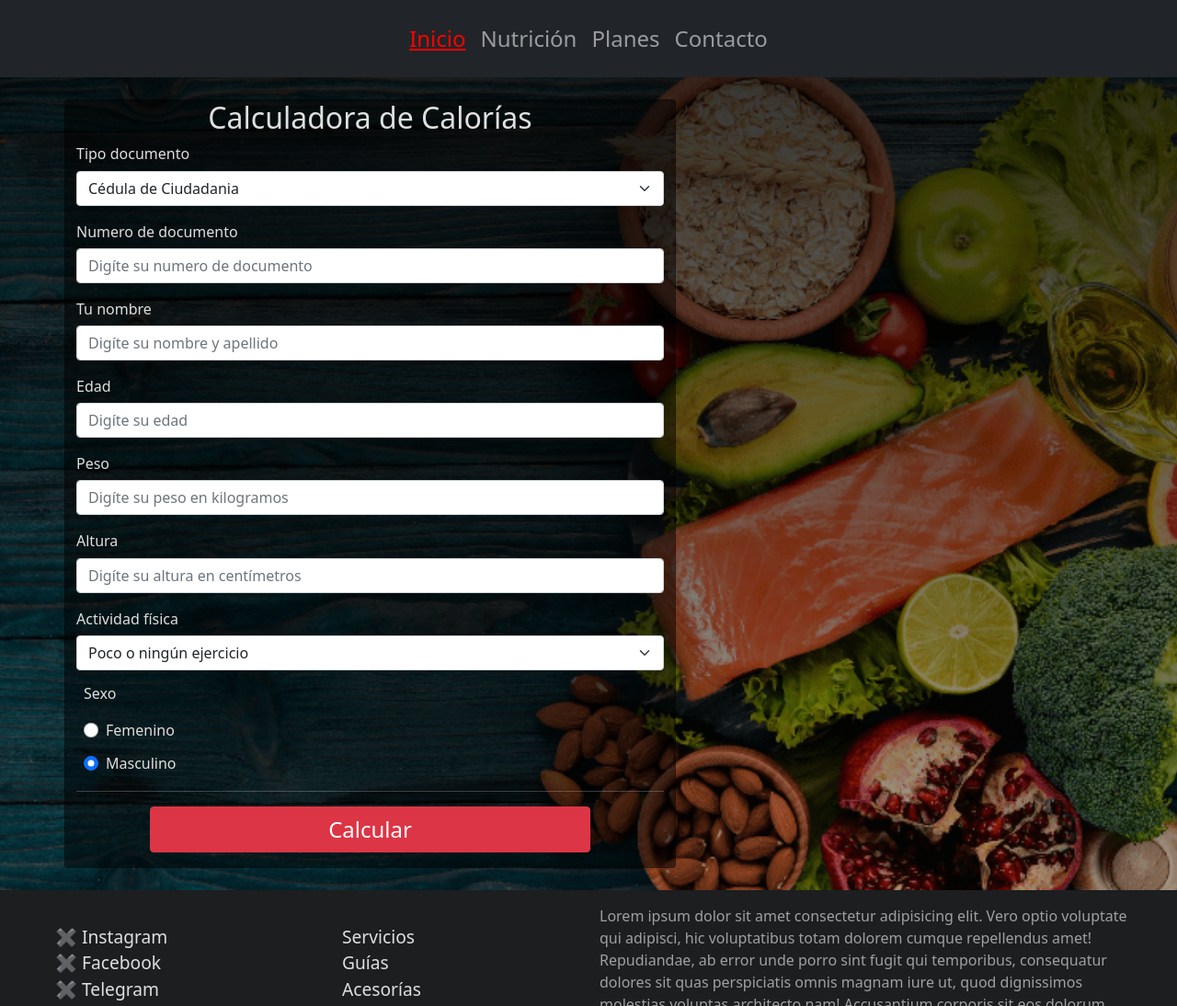
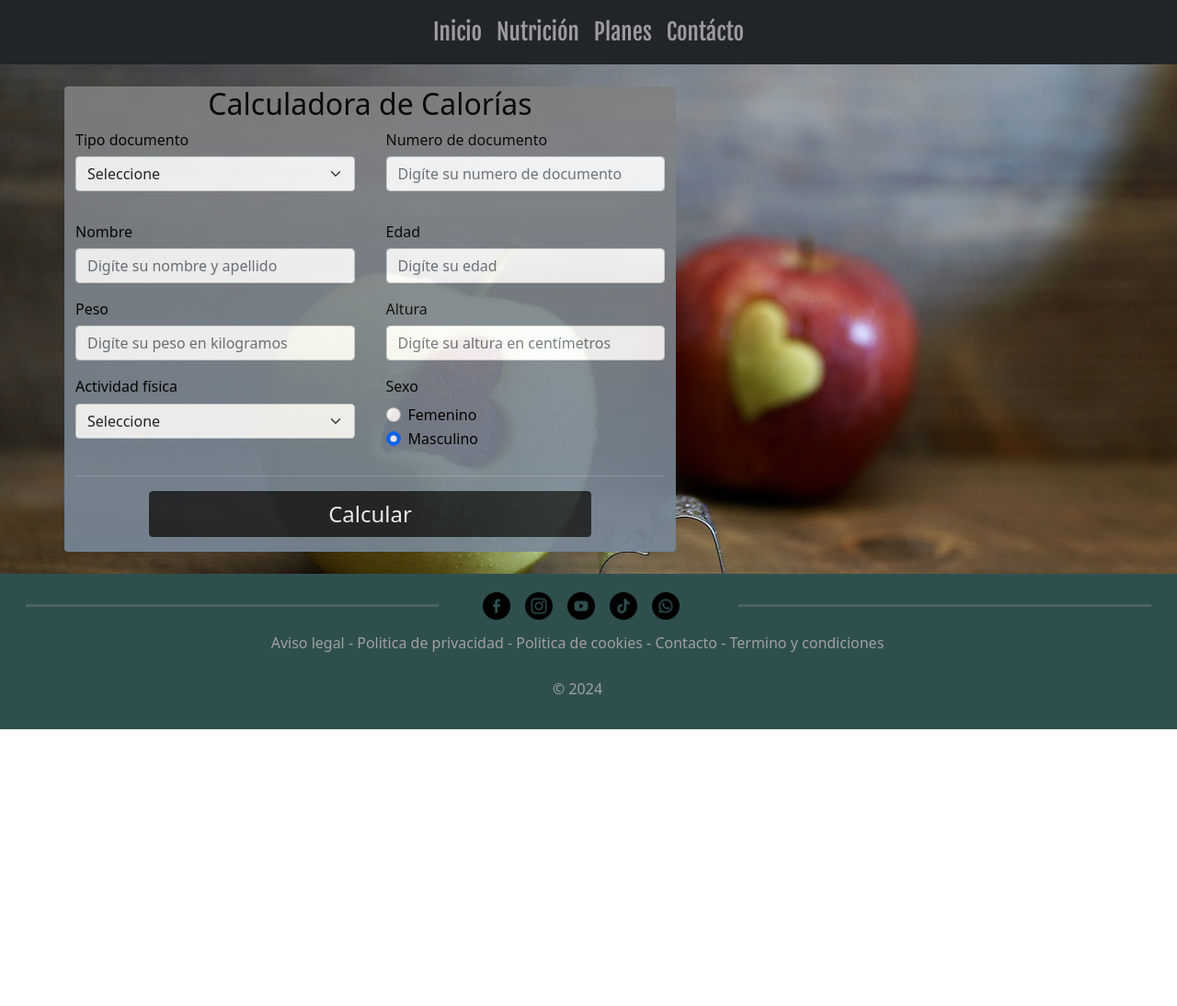
Before and after one commit to AngelPerazaGutierrez/contadorCalorias, a plain HTML site: page index.html in a window 1280 px wide. Shown: the top 1094 px of the page at 92% size. After the commit the page ends 800 px from the top, so only its background shows below. Drawn offline with nearby package versions, Linux system fonts and the light colour scheme.

Commit message:
cambios al front

```diff
--- a/index.html
+++ b/index.html
@@ -3,6 +3,7 @@
   <head>
     <meta charset="utf-8">
     <meta name="viewport" content="width=device-width, initial-scale=1">
+    <link href="https://fonts.googleapis.com/css2?family=Fjalla+One&family=Roboto+Slab:wght@600&display=swap" rel="stylesheet">
 
     <!-- Bootstrap CSS -->
     <link href="https://cdn.jsdelivr.net/npm/bootstrap@5.0.2/dist/css/bootstrap.min.css" rel="stylesheet" integrity="sha384-EVSTQN3/azprG1Anm3QDgpJLIm9Nao0Yz1ztcQTwFspd3yD65VohhpuuCOmLASjC" crossorigin="anonymous">
@@ -16,15 +17,15 @@
     <title>Calculadora de calorías</title>
   </head>
   <body>
-    <header class="header">
-        <div class="bg-dark py-2">
-            <div class="container">
-                <nav class="navbar navbar-expand-lg navbar-dark bg-dark">
-                    <div class="container-fluid">
-                      <div class="collapse navbar-collapse justify-content-center" id="navbarNav">
+    <header>
+
+      <nav class="navbar  navbar-expand-lg bg-dark navbar-dark ">
+        <div class="container-fluid ">
+
+          <div class="collapse navbar-collapse d-flex flex-column align-items-center" id="navbarNav">
             <ul class="navbar-nav">
               <li class="nav-item">
-                                <a class="nav-link active" aria-current="page" href="#">Inicio</a>
+                <a class="nav-link" aria-current="page" href="#">Inicio</a>
               </li>
               <li class="nav-item">
                 <a class="nav-link" href="#">Nutrición</a>
@@ -33,14 +34,12 @@
                 <a class="nav-link" href="#">Planes</a>
               </li>
               <li class="nav-item">
-                                <a class="nav-link" href="#">Contacto</a>
+                <a class="nav-link" href="#">Contácto</a>
               </li>
             </ul>
           </div>
         </div>
       </nav>
-            </div>
-        </div>
     </header>
 
     <main class="main-content">
@@ -51,39 +50,67 @@
               <fieldset>
                 <legend class="h2 text-center">Calculadora de Calorías</legend>
                 <div class="mb-3">
+                  <div class="row">
+                    <div class="col">
                       <label for="tipoDocumento" class="form-label h6">Tipo documento</label>
                       <select id="tipoDocumento" class="form-select">
+                        <option>Seleccione</option>
                         <option value="Cédula de Ciudadania">Cédula de Ciudadania</option>
                         <option value="Tarjeta de identidad">Tarjeta de identidad</option>
                         <option value="Cédula de extranjeria">Cédula de extranjeria</option>
                       </select>
                     </div>
+
+                    <div class="col">
                       <div class="mb-3">
                         <label for="altura" class="form-label h6">Numero de documento</label>
                         <input type="number" id="cc" class="form-control" placeholder="Digíte su numero de documento" max="99999999999">
                       </div>
+                    </div>
+
+                  </div>
+
+                  </div>
+                  <div class="row">
+                      <div class="col">
                         <div class="mb-3">
-                  <label for="altura" class="form-label h6">Tu nombre</label>
+                          <label for="altura" class="form-label h6">Nombre</label>
                           <input type="text" id="nombrePaciente" class="form-control" placeholder="Digíte su nombre y apellido">
                         </div>
+                      </div>
+
+                      <div class="col">
                         <div class="mb-3">
                           <label for="edad" class="form-label h6">Edad</label>
                           <input type="number" id="edad" class="form-control" min="15" max="80" placeholder="Digíte su edad">
                         </div>
+                      </div>
 
+                  </div>
+
+                  <div class="row">
+                    <div class="col">
                       <div class="mb-3">
                         <label for="peso" class="form-label h6">Peso</label>
                         <input type="number" id="peso" class="form-control" placeholder="Digíte su peso en kilogramos" max="200">
                       </div>
+                    </div>
 
+                    <div class="col">
                       <div class="mb-3">
                         <label for="altura" class="form-label h6">Altura</label>
                         <input type="number" id="altura" class="form-control" placeholder="Digíte su altura en centímetros" max="280">
                       </div>
+                    </div>
 
+                  </div>
+
+                  <div class="row">
+                    <div class="col">
                       <div class="mb-3">
                         <label for="actividad" class="form-label h6">Actividad física</label>
                         <select id="actividad" class="form-select">
+                          <option >Seleccione</option>
                           <option value=1.2>Poco o ningún ejercicio</option>
                           <option value= 1.375>Ejercicio ligero (1-3 días a la semana)</option>
                           <option value=1.55>Ejercicio moderado (3-5 días a la semana)</option>
@@ -91,9 +118,10 @@
                           <option value=1.9>Ejercicio muy fuerte (dos veces al día, entrenamientos muy duros)</option>
                         </select>
                       </div>
+                    </div>
 
-                <section class="row m-2 h-100">
-                  <span class="h6 p-0">Sexo</span>
+                    <div class="col">
+                      <label class="form-label h6">Sexo</label>
                       <div class="form-check">
                         <input class="form-check-input" value="F" type="radio" name="genero" id="femenino" checked>
                         <label class="form-check-label" for="femenino">
@@ -107,10 +135,21 @@
                           Masculino
                         </label>
                       </div>
+                    </div>
+
+                  </div>
+
+
+
+
+
+
+                <section class="row m-2 h-100">
+
                 </section>
                 <hr>
                 <div class="d-flex justify-content-center my-3">
-                  <button type="submit" class="btn btn-danger w-75" style="font-size: 1.5rem">Calcular</button>
+                  <button type="submit" class="btn btn-dark w-75" style="font-size: 1.5rem">Calcular</button>
                 </div>
               </fieldset>
             </form>
@@ -121,27 +160,44 @@
       </section>
     </main>
 
+
+
       <footer class="footer row p-3">
-      <div class="col d-flex justify-content-right align-items-center">
-        <ul>
-          <li>✖️ <a href="#">Instagram</a></li>
-          <li>✖️ <a href="#">Facebook</a></li>
-          <li>✖️ <a href="#">Telegram</a></li>
-        </ul>
+
+
+      <div class="col d-flex justify-content-center align-items-center">
+        <hr style="width: 800px; height: 3px;" class="me-5">
+        <a href="#"><img class="me-3" src="img/facebook.png" alt="" height="30"></a>
+        <a href="#"> <img class="me-3" src="img/instagram.png" alt="" height="30"> </a>
+        <a href="#"><img class="me-3" src="img/youtube.png" alt="" height="30"></a>
+        <a href="#"><img class="me-3" src="img/tik-tok.png" alt="" height="30"></a>
+        <a href="#"><img class="me-3" src="img/whatsapp.png" alt="" height="30"></a>
+        <hr style="width: 800px; height: 3px;" class="ms-5">
+
       </div>
 
-      <div class="col d-flex justify-content-right align-items-center">
-        <ul>
-          <li><a href="#">Servicios</a></li>
-          <li><a href="#">Guías</a></li>
-          <li><a href="#">Acesorías</a></li>
-        </ul>
+      <div class="row">
+        <div class="col d-flex justify-content-center">
+          <p>
+            Aviso legal - Politica de privacidad - Politica de cookies - Contacto - Termino y condiciones
+
+          </p>
+
         </div>
 
-      <div class="col-12 col-md-6 d-flex justify-content-center align-items-center">
-        <p class="m-0"><span>Lorem ipsum dolor sit amet consectetur adipisicing elit. Vero optio voluptate qui adipisci, hic voluptatibus totam dolorem cumque repellendus amet! Repudiandae, ab error unde porro sint fugit qui temporibus, consequatur dolores sit quas perspiciatis omnis magnam iure ut, quod dignissimos molestias voluptas architecto nam! Accusantium corporis sit eos dolorum accusamus.</span></p>
       </div>
+      <div class="row">
+        <div class="col d-flex justify-content-center">
+          <p>
+            © 2024
+          </p>
+        </div>
+      </div>
+
       </footer>
+
+
+
 
 
 
--- a/main.css
+++ b/main.css
@@ -3,22 +3,37 @@ body::-webkit-scrollbar {
 }
 
 body::-webkit-scrollbar-track {
-    box-shadow: inset 0 0 6px rgba(0, 0, 0, 0.3);
-    background-color: rgb(0, 0, 0);
+
+    background-color: white;
 }
 
 body::-webkit-scrollbar-thumb {
     border-radius: 10px;
-    background-color: rgb(122, 0, 0);
+    background-color: black;
 }
 
-/* header */
-.header a {
-    font-size: 1.5em;
+header {
+    position: sticky;
+    top: 0;
+    z-index: 1;
+
+  }
+
+a{
+    color: white;
+    font-size: 25px;
+    font-family: "Fjalla One", sans-serif;
+    font-weight: 400;
+    font-style: normal;
 }
-.header a.active {
-    text-decoration: underline;
-    color: #ff0000 !important;
+
+
+
+li :hover{
+
+
+    background-color: black;
+    border-radius: 5px;
 }
 
 
@@ -30,41 +45,47 @@ body::-webkit-scrollbar-thumb {
 }
 
 .main-content {
-    background-image: linear-gradient(#000000c7,#00000054), url('/img/cover.png');
+    background-image:  url('/contadorCalorias/img/fondo.jpg');
     background-repeat: no-repeat;
     background-position: center;
     background-size: cover;
 }
 .main-content .card {
     color:rgb(223, 223, 223);
-    background-color: rgba(0, 0, 0, 0.5)
+    background-color: rgba(0, 0, 0, 0.5);
+    background: linear-gradient(#808080, #778899);
+    opacity: 0.9;
+    border: none;
+
+}
+legend{
+    color: black;
 }
 
+label{
+    color: black;
+}
 #resultado {
     display: none;
+    color: black;
+
 }
 
 #resuladoDiv {
-    background-color: transparent;
+    background: linear-gradient(#808080, #778899);
     font-size: 2rem;
     margin-top: 5%;
     color: aliceblue;
+    color: black;
+    font-size: 25px;
+
+
 }
 
 
 /* footer */
 .footer {
-    background-color: #1c1e20;
+    background-color: #2f4f4f;
     color: #a0a0a0;
     margin: 0;
 }
-
-.footer ul {
-    list-style: none;
-    font-size: 1.2rem;
-}
-
-.footer a {
-    text-decoration: none;
-    color: rgb(223, 223, 223);
-}
```
Also changed, not shown: img/facebook.png (added), img/fondo.jpg (added), img/instagram.png (added), img/tik-tok.png (added), img/twiter.png (added), img/whatsapp.png (added), img/youtube.png (added). Lines whose indentation alone changed are shown as unchanged.
